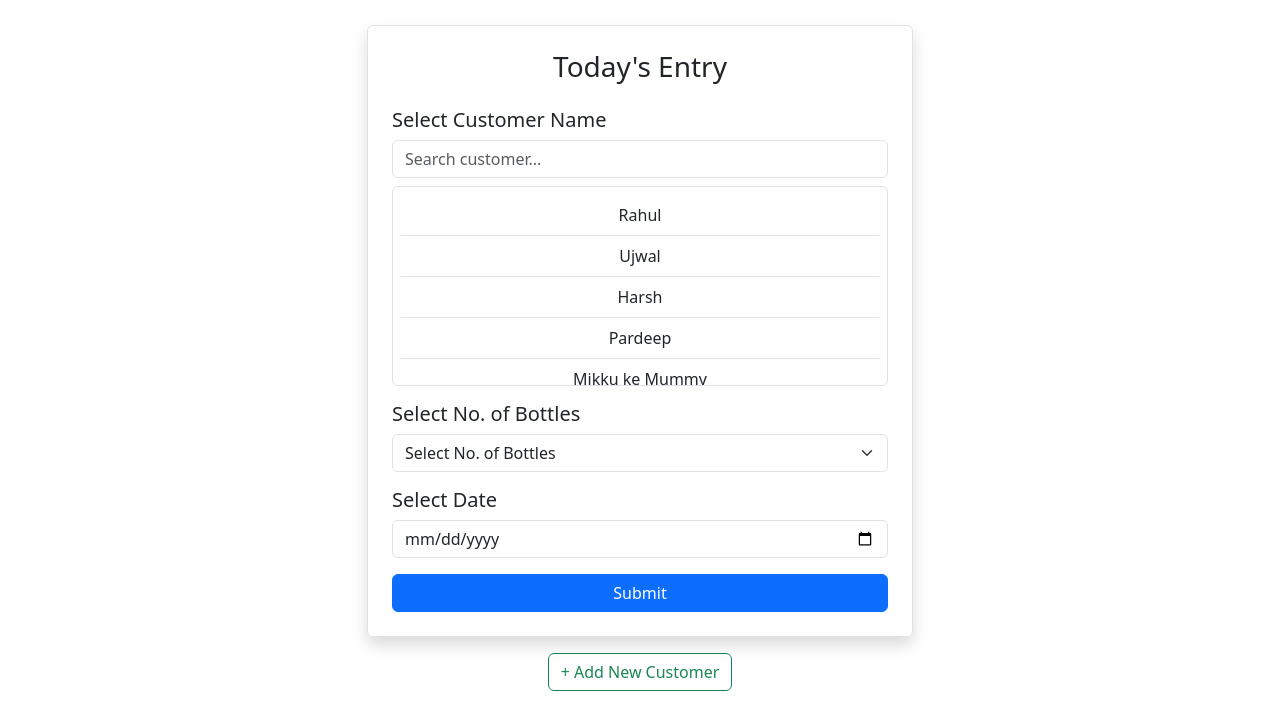
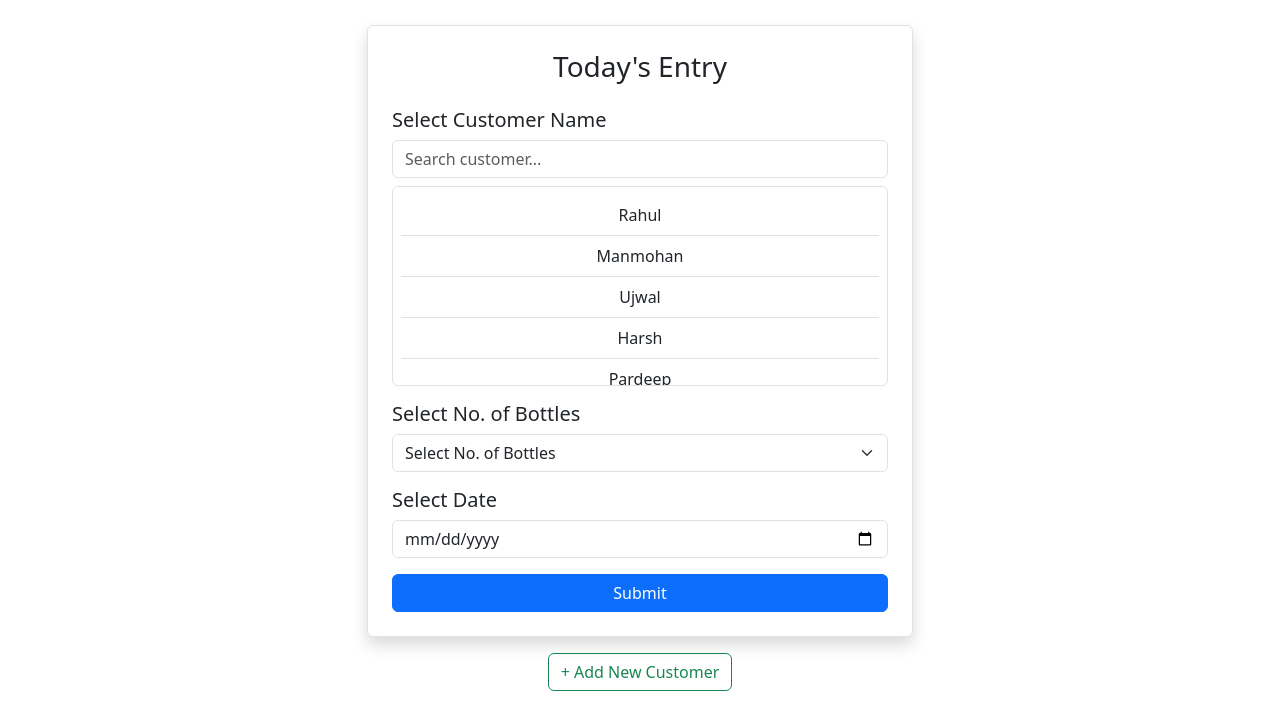
Before and after one commit to Manmohansinghyadav/Karan-Enterprises, a plain HTML site: page index.html in a window 1280 px wide. Shown: the part 85-800 px from the top of the page. Drawn offline with nearby package versions, Linux system fonts and the light colour scheme.

Commit message:
name update  index.html

```diff
--- a/index.html
+++ b/index.html
@@ -46,6 +46,7 @@
             <div id="customer-box" class="border p-2 rounded customer-box">
               <!-- Customer List -->
               <div class="customer-item p-2 border-bottom text-center" onclick="selectCustomer(this)">Rahul</div>
+              <div class="customer-item p-2 border-bottom text-center" onclick="selectCustomer(this)">Manmohan </div>
               <div class="customer-item p-2 border-bottom text-center" onclick="selectCustomer(this)">Ujwal</div>
               <div class="customer-item p-2 border-bottom text-center" onclick="selectCustomer(this)">Harsh</div>
               <div class="customer-item p-2 border-bottom text-center" onclick="selectCustomer(this)">Pardeep</div>
```
